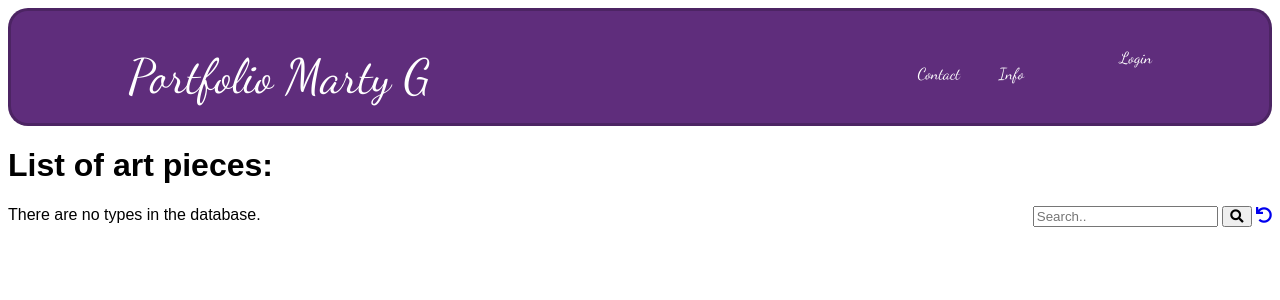
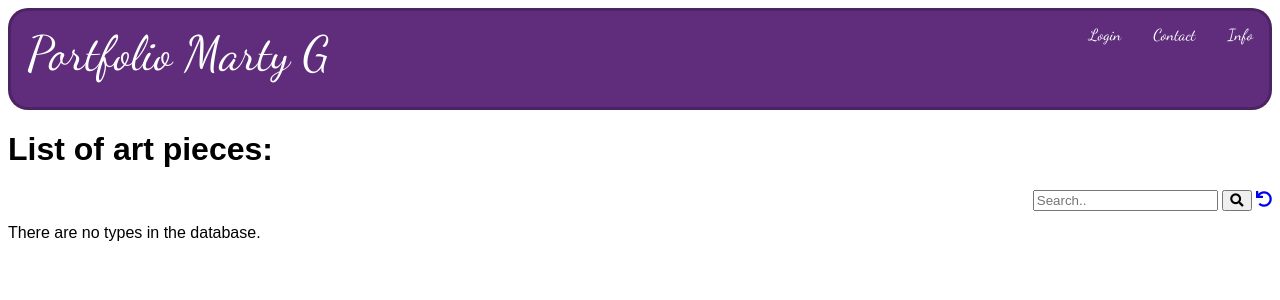
Before and after one commit to antonponton/projekty_django, a Django app: template mysite/portfolio_marta/templates/portfolio_marta/art_list.html in a window 1280 px wide. Shown: the top 300 px of the page. Run offline with Django 4.2, Linux system fonts and the light colour scheme; the template is opened without the code that fills it, so the values that code supplies are empty; some libraries are stand-ins or nearby versions; some web fonts are replaced.

Commit message:
changed css

```diff
--- a/mysite/home/templates/base.html
+++ b/mysite/home/templates/base.html
@@ -7,112 +7,18 @@
     <link rel="preconnect" href="https://fonts.gstatic.com" crossorigin>
     <link href="https://fonts.googleapis.com/css2?family=Dancing+Script&family=Sono:wght@300&display=swap" rel="stylesheet">
     <link rel="stylesheet" href="https://use.fontawesome.com/releases/v5.8.1/css/all.css">
-
     <link rel="stylesheet" href="https://use.fontawesome.com/releases/v5.8.1/css/v4-shims.css">
     <script src="https://ajax.googleapis.com/ajax/libs/jquery/3.3.1/jquery.min.js"
     crossorigin="anonymous"></script>
-<script
-  src="https://code.jquery.com/ui/1.12.1/jquery-ui.js"
+    <script src="https://code.jquery.com/ui/1.12.1/jquery-ui.js"
     crossorigin="anonymous"></script>
     <style>
     body {
         font-family: 'Sono', arial, sans-serif;
-        background-position: 50%;
-      }
-
-      nav {
-          border-radius:20px;
-          background-color: rgb(95, 45, 124);
-          height : 7em;
-          font-family: arial, sans-serif;
-          border:3px solid rgba(0,0,0,0.2);
-      }
-
-      nav ul {
-          list-style-type: none;
-          padding-left: 0;
-          vertical-align: middle;
-      }
-
-      nav li {
-        display: inline-block;
-        vertical-align: middle;
-      }
-
-      nav li a {
-        color: rgb(255, 255, 255);
-        text-decoration: none;
-      }
-
-
-      .left {
-          position: absolute;
-          top: 3em;
-          left: 10%;
-      }
-
-      .right {
-          position: absolute;
-          top: 3em;
-          right: 10%;
-      }
-      .right2 {
-          position: absolute;
-          top: 4em;
-          right: 20%;
-      }
-      .right3 {
-          position: absolute;
-          top: 4em;
-          right: 25%;
-      }
-      /* Style The Dropdown Button */
-      .dropbtn {
-        background-color: rgb(95, 45, 124);
-        color: rgb(255, 255, 255);
-        padding: 16px;
-        font-size: 16px;
-        border: none;
-        cursor: pointer;
-      }
-
-      /* The container <div> - needed to position the dropdown content */
-      .dropdown {
-        position: relative;
-        display: inline-block;
-      }
-
-      /* Dropdown Content (Hidden by Default) */
-      .dropdown-content {
-        display: none;
-        position: absolute;
-        background-color: #f9f9f9;
-        min-width: 160px;
-        box-shadow: 0px 8px 16px 0px rgba(0,0,0,0.2);
-        z-index: 1;
-      }
-
-      /* Links inside the dropdown */
-      .dropdown-content a {
-        color: black;
-        padding: 12px 16px;
-        text-decoration: none;
-        display: block;
-      }
-
-      /* Change color of dropdown links on hover */
-      .dropdown-content a:hover {background-color: #f1f1f1}
-
-      /* Show the dropdown menu on hover */
-      .dropdown:hover .dropdown-content {
-        display: block;
-      }
-
-      /* Change the background color of the dropdown button when the dropdown content is shown */
-      .dropdown:hover .dropbtn {
-        background-color: rgb(83, 39, 109);
         }
     </style>
+{% block menu_head %}
+{% endblock %}
 {% block head %}
 {% endblock %}
 </head>
--- a/mysite/home/templates/base_menu.html
+++ b/mysite/home/templates/base_menu.html
@@ -1,29 +1,92 @@
 {% extends "base.html" %}
+{% block menu_head %}
+<style>
+      nav {
+          border-radius:20px;
+          background-color: rgb(95, 45, 124);
+          height : 6em;
+          border:3px solid rgba(0,0,0,0.2);
+      }
+
+      nav ul {
+          list-style-type: none;
+          margin: 0;
+          padding: 0;
+      }
+
+      nav li {
+        float: right;
+      }
+
+      nav li a {
+        display: block;
+        color: white;
+        text-align: center;
+        padding: 14px 16px;
+        text-decoration: none;
+      }
+      /* Style The Dropdown Button */
+      .dropbtn {
+        background-color: rgb(95, 45, 124);
+        color: rgb(255, 255, 255);
+        padding: 15px;
+        border: none;
+        cursor: pointer;
+
+      }
+
+      /* The container <div> - needed to position the dropdown content */
+      .dropdown {
+        position: relative;
+        display: inline-block;
+      }
+
+      /* Dropdown Content (Hidden by Default) */
+      .dropdown-content {
+        display: none;
+        position: absolute;
+        background-color: #f9f9f9;
+        min-width: 160px;
+        box-shadow: 0px 8px 16px 0px rgba(0,0,0,0.2);
+        z-index: 1;
+      }
+
+      /* Links inside the dropdown */
+      .dropdown-content a {
+        color: black;
+        padding: 12px 16px;
+        text-decoration: none;
+        display: block;
+      }
+
+      /* Change color of dropdown links on hover */
+      .dropdown-content a:hover {background-color: #f1f1f1}
+
+      /* Show the dropdown menu on hover */
+      .dropdown:hover .dropdown-content {
+        display: block;
+      }
+
+      /* Change the background color of the dropdown button when the dropdown content is shown */
+      .dropdown:hover .dropbtn {
+        background-color: rgb(83, 39, 109);
+      }
+</style>
+{% endblock %}
 {% block navbar %}
 {% load app_tags %}
 <nav>
     <ul>
-      <div class="left">
-      <li>
-      <a style="font-family: 'Dancing Script', cursive, arial, sans-serif; font-size: 3em;" href="{% url 'portfolio_marta:all' %}" >Portfolio Marty G</a>
-      </li>
-      </div>
-      <div class="right2">
         <li>
         <a style="font-family: 'Dancing Script', cursive, arial, sans-serif; font-size: 1em;" href="{% url 'portfolio_marta:info' %}" >Info</a>
         </li>
-    </div>
-    <div class="right3">
         <li>
         <a style="font-family: 'Dancing Script', cursive, arial, sans-serif; font-size: 1em;" href="{% url 'portfolio_marta:contact' %}" >Contact</a>
         </li>
-    </div>
         {% if user.is_authenticated %}
         <li>
-        <div class="right">
         <div class="dropdown">
-
-            <button class="dropbtn" style="font-family: 'Dancing Script', cursive, arial, sans-serif; font-size: 1em;"><img style="width: 25px;" src="{{ user|gravatar:60 }}"/> Menu</button>
+            <button class="dropbtn" style="font-family: 'Dancing Script', cursive, arial, sans-serif; font-size: 1em;"><img style="width: 25px;vertical-align: text-top;" src="{{ user|gravatar:60 }}"/> Menu</button>
             <div class="dropdown-content">
                 {% if perms.portfolio_marta.add_art %}
                 <a href="{% url 'portfolio_marta:art_create' %}" >Add picture</a>
@@ -33,18 +96,18 @@
                 {% endif %}
                 <a href="{% url 'portfolio_marta:types' %}" >Types list</a>
                 <a href="{% url 'logout' %}?next={% url 'portfolio_marta:all' %}">Logout</a>
-
-        </div>
-        </div>
+            </div>
         </li>
         {% else %}
-        <div class="right">
         <li>
         <a style="font-family: 'Dancing Script', cursive, arial, sans-serif; font-size: 1em;" href="{% url 'login' %}?next={% url 'portfolio_marta:all' %} ">Login</a>
         </li>
+        {% endif %}
+        <div style="float: left">
+            <li>
+            <a style="font-family: 'Dancing Script', cursive, arial, sans-serif; font-size: 3em;" href="{% url 'portfolio_marta:all' %}" >Portfolio Marty G</a>
+            </li>
         </div>
-
-        {% endif %}
     </ul>
 </nav>
 {% endblock %}
--- a/mysite/portfolio_marta/templates/portfolio_marta/art_list.html
+++ b/mysite/portfolio_marta/templates/portfolio_marta/art_list.html
@@ -5,8 +5,9 @@
 /* Create three equal columns that floats next to each other */
 .column {
   float: left;
-  width: 30%;
+  width: 31%;
   padding: 15px;
+  text-align: center;
 }
 
 /* Clear floats after the columns */
@@ -29,29 +30,24 @@
 <div style="float:right">
   <!-- https://www.w3schools.com/howto/howto_css_search_button.asp -->
   <form>
-    <input type="text" placeholder="Search.." name="search"
-    {% if search %} value="{{ search }}" {% endif %}
-    >
+    <input type="text" placeholder="Search.." name="search" {% if search %} value="{{ search }}" {% endif %}>
     <button type="submit"><i class="fa fa-search"></i></button>
     <a href="{% url 'portfolio_marta:all' %}"><i class="fa fa-undo"></i></a>
   </form>
 </div>
-
+<br/>
 <div class="row">
-
-<p>{% if type_list %}
-
+    {% if type_list %}
     <ul style="list-style-type: none">
-
       {% for type in type_list %}
       <div class="column">
-        <li> {{ type.name }}
+        <li> <span style="font-size: 2em; text-align: left;">{{ type.name }}</span>
         {% if art_list %}
           <ul style="list-style-type: none">
           {% for art in art_list %}
             <li>
             {% if art.type == type %}
-            <a href="{% url 'portfolio_marta:art_detail'  art.id %}">{{ art.title }}</a>
+            <a href="{% url 'portfolio_marta:art_detail'  art.id %}" style="text-decoration: none;" >{{ art.title }}</a>
             {% if art.owner == user %}
             (<a href="{% url 'portfolio_marta:art_update' art.id %}">Edit</a> |
             <a href="{% url 'portfolio_marta:art_delete' art.id %}">Delete</a>)
@@ -91,13 +87,9 @@
                 {% endif %}
             </div>
             {% if art.content_type %}
-            <a href="{% url 'portfolio_marta:art_detail'  art.id %}"><img  style="width: 50%" src="{% url 'portfolio_marta:art_picture' art.id %}"></a>
+            <a href="{% url 'portfolio_marta:art_detail'  art.id %}">
+              <img  style="width: 50%" src="{% url 'portfolio_marta:art_picture' art.id %}"></a>
             {% endif %}
-            <p>
-            </p>
-            <p>
-            </p>
-
             {% endif %}
             </li>
           {% endfor %}
@@ -111,9 +103,7 @@
     </ul>
     {% else %}
     <p>There are no types in the database.</p>
-
     {% endif %}
-
 </div>
     <script>
       function favPost(url, art_id) {
```
Also changed, not shown: mysite/portfolio_marta/templates/portfolio_marta/art_detail.html (+5 -6 lines), 1 other file. Lines whose indentation alone changed are shown as unchanged.
